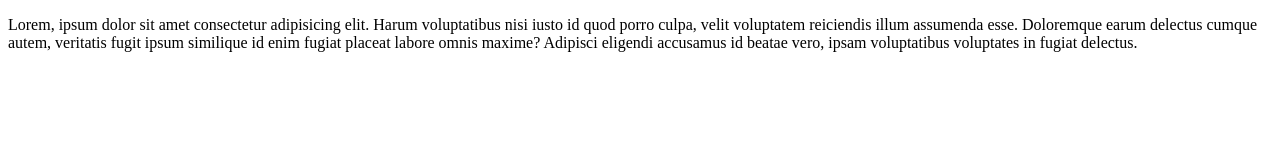
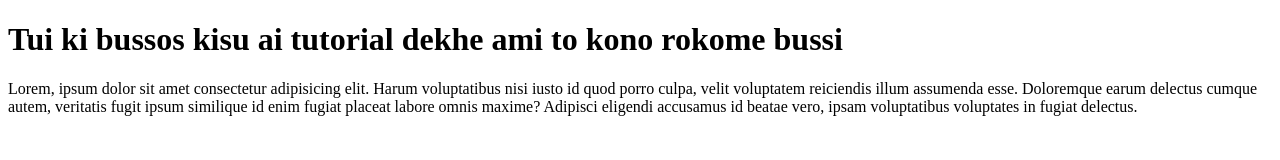
Before and after one commit to mdshawon7787/first-project, a plain HTML site: page index.html in a window 1280 px wide. Drawn offline with Linux system fonts and the light colour scheme.

Commit message:
Update index.html

```diff
--- a/index.html
+++ b/index.html
@@ -7,7 +7,7 @@
     <title>Document</title>
 </head>
 <body>
-
+    <h1>Tui ki bussos kisu ai tutorial dekhe ami to kono rokome bussi</h1>
 <p>Lorem, ipsum dolor sit amet consectetur adipisicing elit. Harum voluptatibus nisi iusto id quod porro culpa, velit voluptatem reiciendis illum assumenda esse. Doloremque earum delectus cumque autem, veritatis fugit ipsum similique id enim fugiat placeat labore omnis maxime? Adipisci eligendi accusamus id beatae vero, ipsam voluptatibus voluptates in fugiat delectus.</p>
 </body>
 </html>
```
